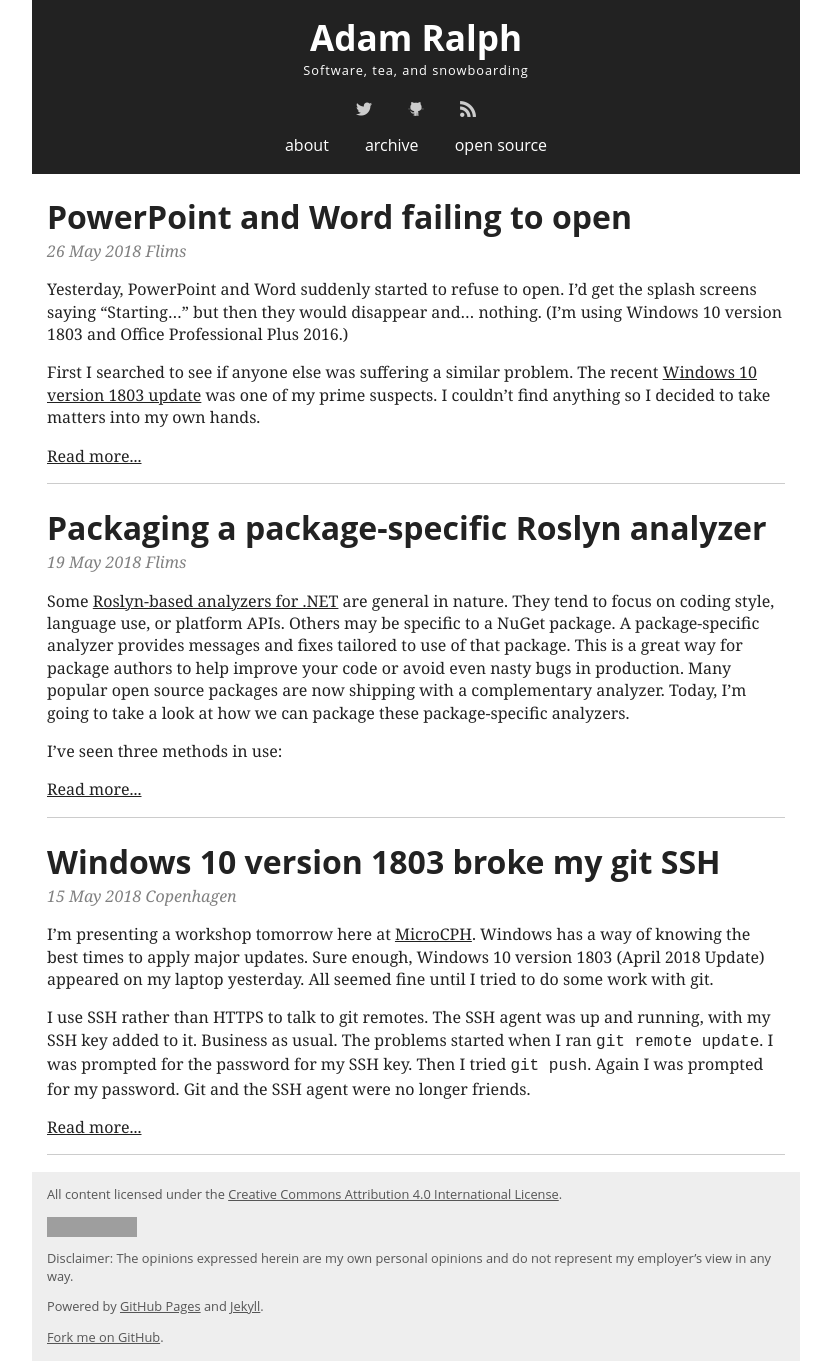
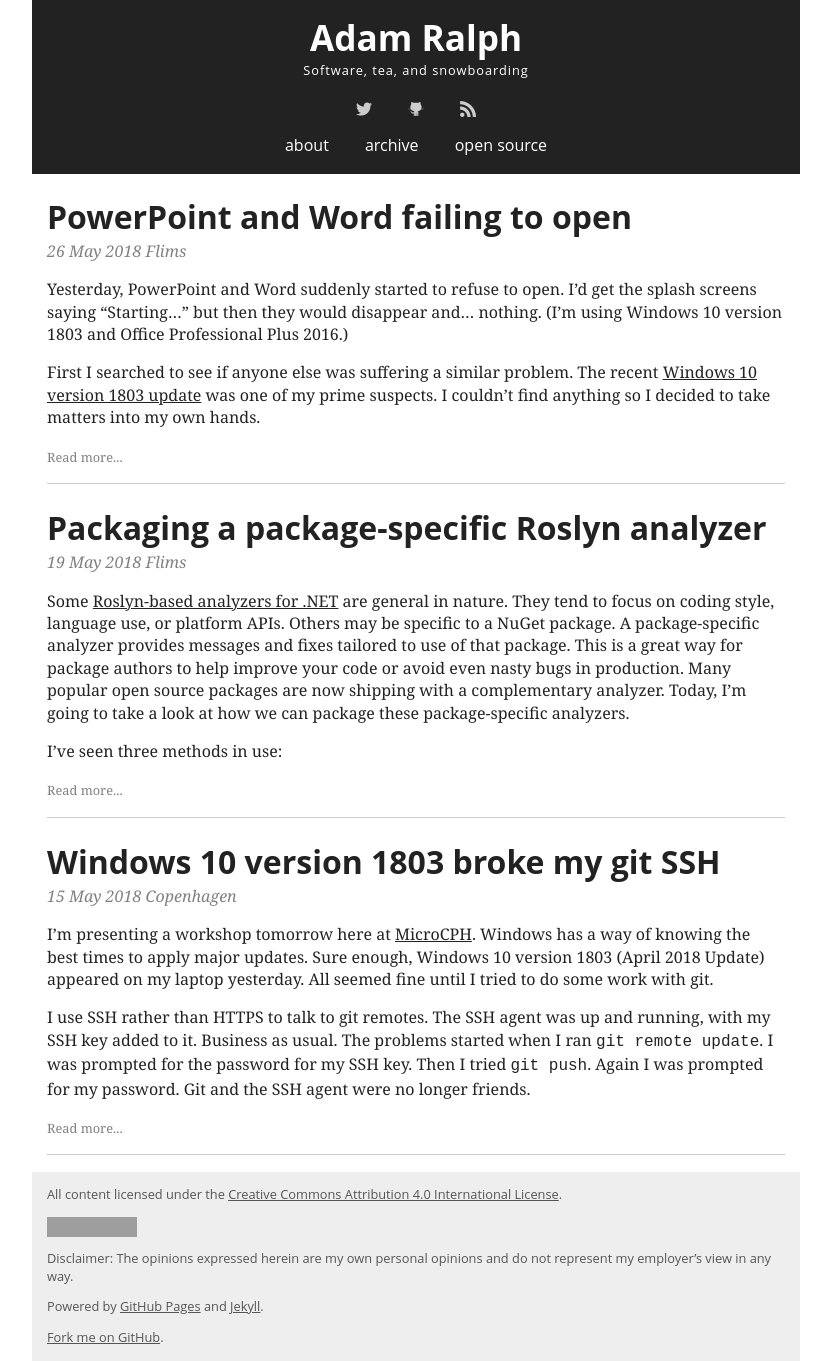
Before and after one commit to adamralph/adamralph.github.com, a Jekyll site: the page built from index.html, in a window 1280 px wide. Shown: the whole page, without its empty margins (224-1055 px from the left). Built offline with Jekyll 4.4.1, drawn with Linux system fonts in a browser that asks for light colours; grey boxes are pictures that could not be loaded.

Commit message:
make read more grey, smaller, and no underline

```diff
--- a/css/default.css
+++ b/css/default.css
@@ -73,6 +73,12 @@
     color: inherit;
 }
 
+a.read-more {
+    color: gray;
+    font-size: 0.8em;
+    text-decoration: none;
+}
+
 p.post-meta {
     color: gray;
     font-style: italic;
```
